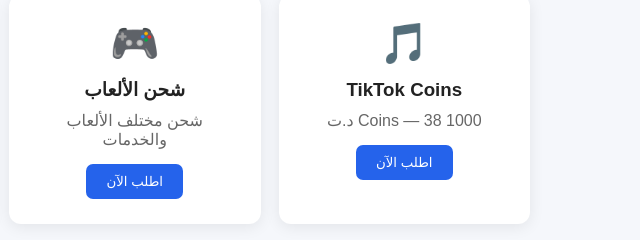
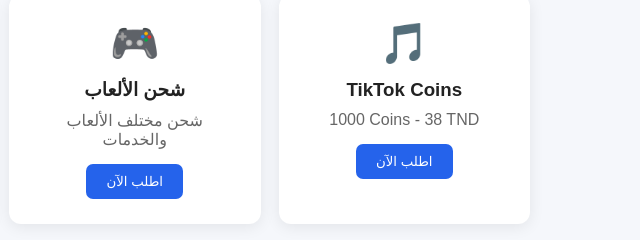
Before and after one commit to ridhq972/Tunisiaservices, a plain HTML site: page index.html in a window 1280 px wide. Shown: the part 438-678 px from the top of the page, 640-1280 px from the left. Drawn offline with Linux system fonts and the light colour scheme.

Commit message:
Update currency format from د.ت to TND

```diff
--- a/index.html
+++ b/index.html
@@ -149,7 +149,7 @@
 <div class="service">
   <div class="icon">🎵</div>
   <h3>TikTok Coins</h3>
-  <p>1000 Coins — 38 د.ت</p>
+  <p dir="ltr">1000 Coins - 38 TND</p>
   <button>اطلب الآن</button>
 </div>
 
```
